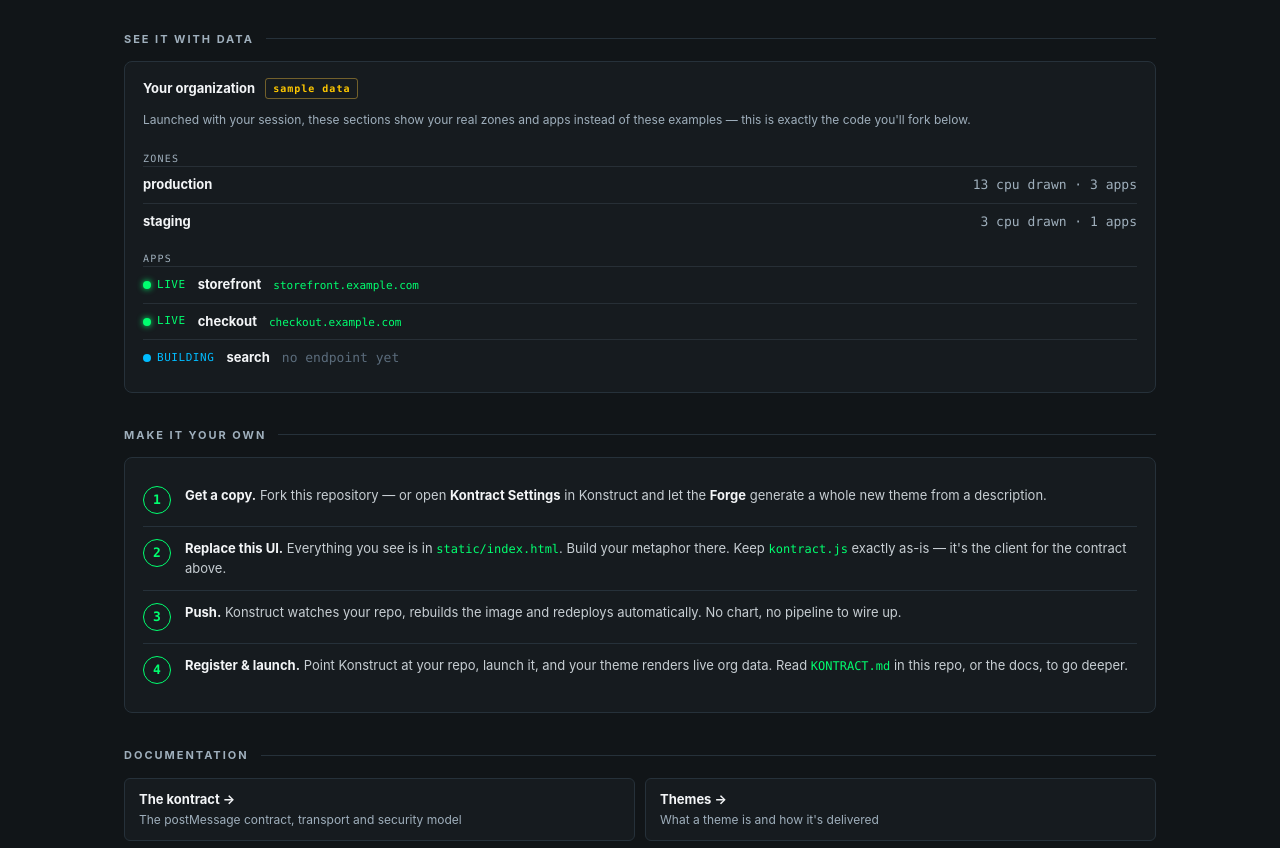
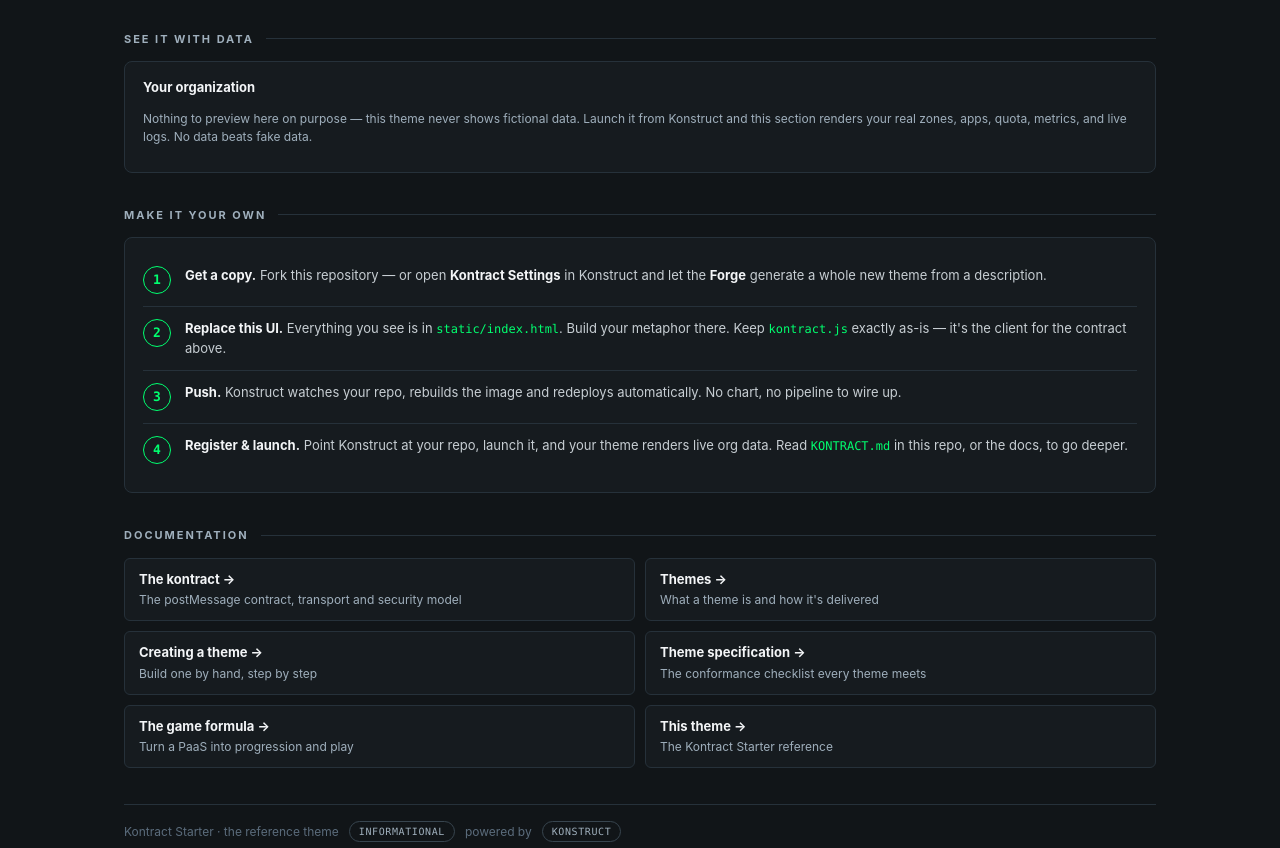
Before and after one commit to konstructio/kontract-theme-starter, a plain HTML site: page static/index.html in a window 1280 px wide. Shown: the part 1609-2457 px from the top of the page. Drawn offline with Linux system fonts and the light colour scheme.

Commit message:
feat: no fictional data ever — the welcome preview no longer renders sample zones/apps; it says why instead

```diff
--- a/static/index.html
+++ b/static/index.html
@@ -198,15 +198,6 @@
       ${url ? `<a class="url" href="${esc(url)}" target="_blank" rel="noopener">${esc(url.replace("https://",""))}</a>` : '<span class="mono" style="color:var(--mut2)">no endpoint yet</span>'}</div>`;
   }
 
-  const SAMPLE_ZONES = [
-    { name:"production", free:true,  status:{ allocated_cpu:"13", apps:3 } },
-    { name:"staging",    free:false, status:{ allocated_cpu:"3",  apps:1 } },
-  ];
-  const SAMPLE_APPS = [
-    { app_name:"storefront", status:{ phase:"Live", url:"https://storefront.example.com" } },
-    { app_name:"checkout",   status:{ phase:"Live", url:"https://checkout.example.com" } },
-    { app_name:"search",     status:{ phase:"Building" } },
-  ];
 
   // ---- capability + profile content (kept in sync with kontract.js) ----
   const CAPS = [
@@ -289,12 +280,8 @@
 
       <div class="section-h">See it with data<span></span></div>
       <div class="panel">
-        <h2>Your organization <span class="demo-badge">sample data</span></h2>
-        <div class="sub">Launched with your session, these sections show your real zones and apps instead of these examples — this is exactly the code you'll fork below.</div>
-        <div class="grp">Zones</div>
-        ${SAMPLE_ZONES.map(zoneRow).join("")}
-        <div class="grp">Apps</div>
-        ${SAMPLE_APPS.map(appRow).join("")}
+        <h2>Your organization</h2>
+        <div class="sub">Nothing to preview here on purpose — this theme never shows fictional data. Launch it from Konstruct and this section renders your real zones, apps, quota, metrics, and live logs. No data beats fake data.</div>
       </div>
 
       <div class="section-h">Make it your own<span></span></div>
```
